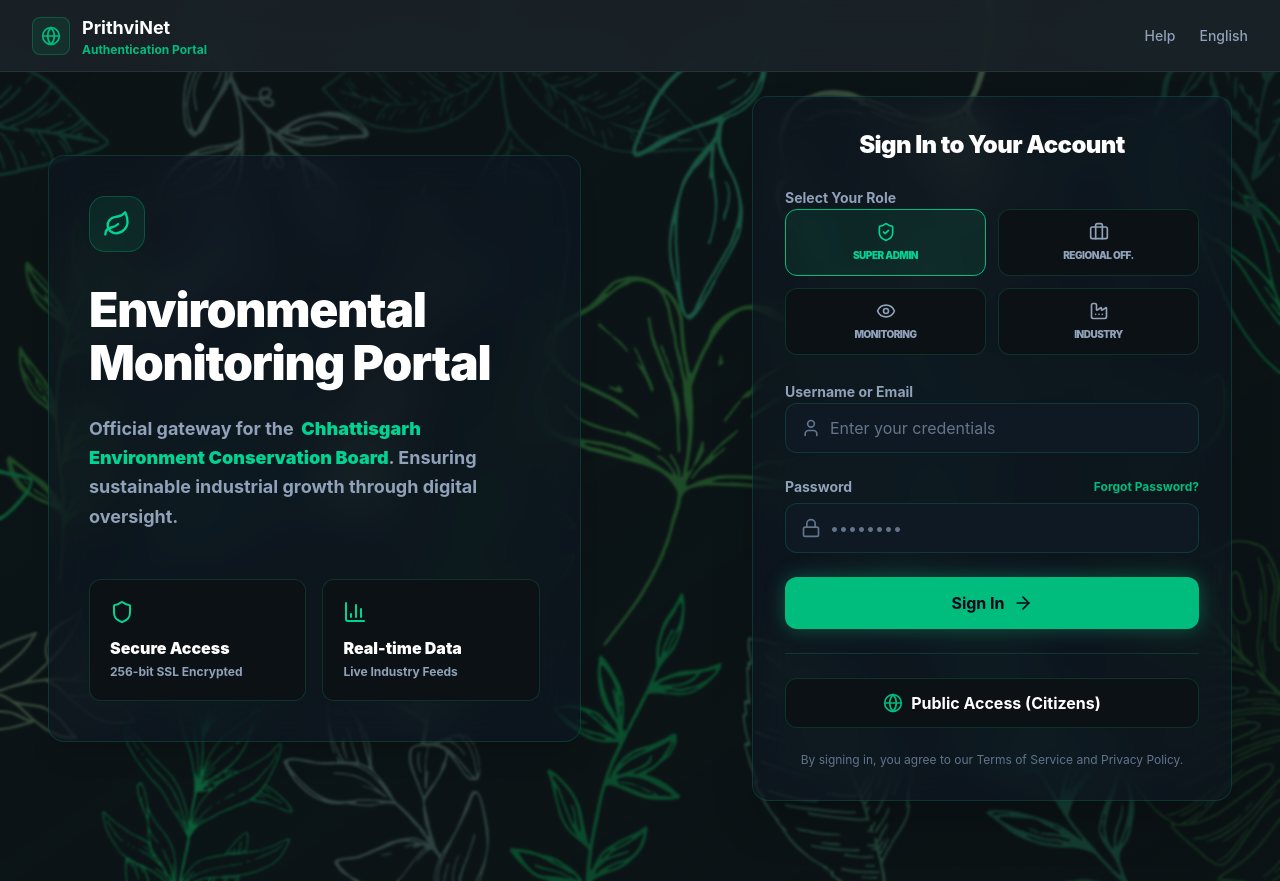
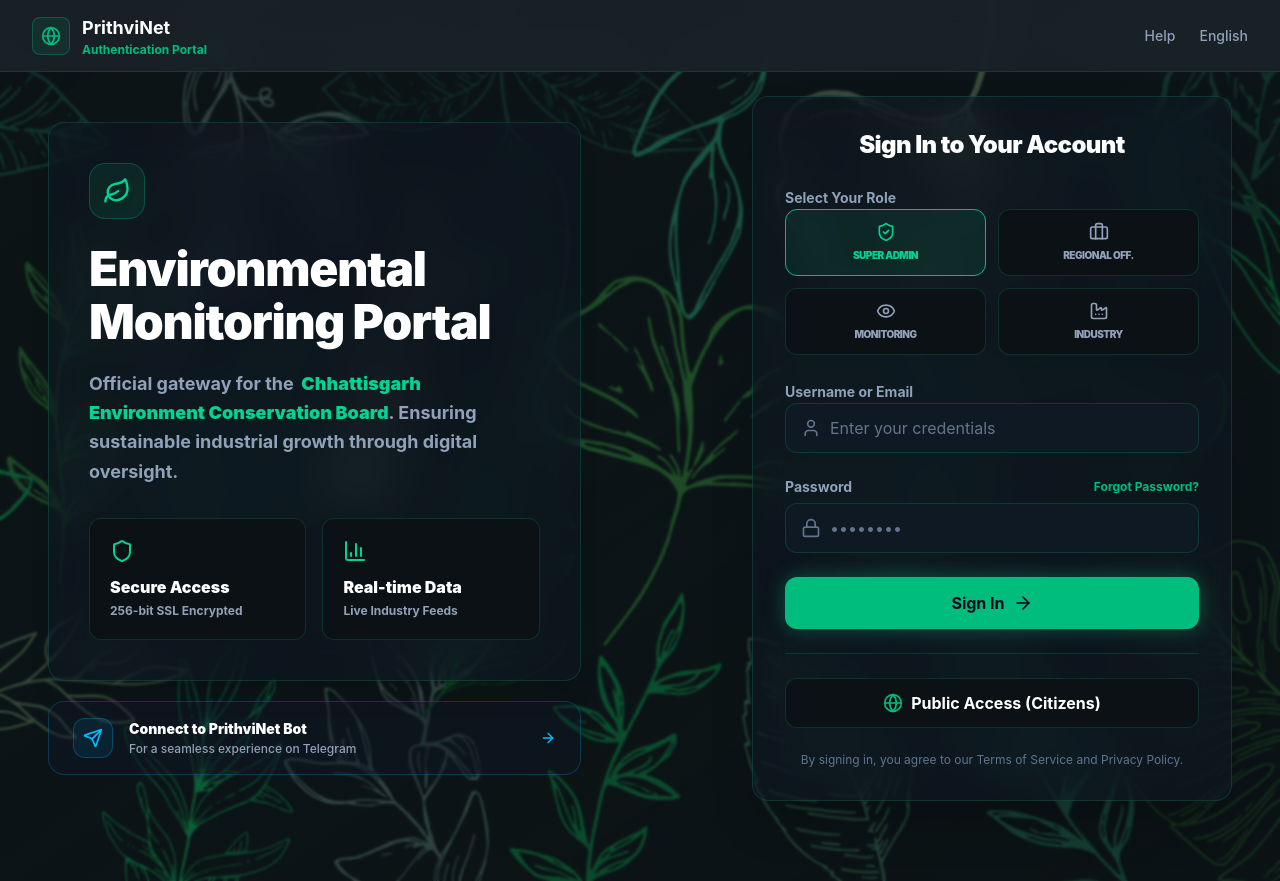
Before and after one commit to Vaibhaviii14/Prithvinet-, a React app in the folder Frontend/: page /login in a window 1280 px wide. Built offline with nearby package versions, Linux system fonts and the light colour scheme; no server answers; the HTML template or start-up script is replaced by a standard one.

Commit message:
Made changes to login- bot

```diff
--- a/Frontend/src/pages/Login.jsx
+++ b/Frontend/src/pages/Login.jsx
@@ -2,7 +2,7 @@
 import { useNavigate } from 'react-router-dom';
 import {
   Shield, BarChart3, User, Lock, ArrowRight,
-  Globe, Leaf, Briefcase, Eye, Factory, ShieldCheck
+  Globe, Leaf, Briefcase, Eye, Factory, ShieldCheck, Send
 } from 'lucide-react';
 import { AuthContext } from '../context/AuthContext';
 import bgDark from "../assets/bg/prithvinet-bg.png";
@@ -68,16 +68,16 @@
 
       <main className="flex-1 flex flex-col lg:flex-row max-w-7xl mx-auto w-full px-6 lg:px-12 pt-32 lg:pt-24 pb-20 items-center justify-between relative z-10">
 
-        <div className="w-full lg:w-[45%] mb-12 lg:mb-0">
+        <div className="w-full lg:w-[45%] mb-12 lg:mb-0 flex flex-col gap-5">
           <div className="backdrop-blur-xl border shadow-xl p-10 rounded-2xl"
                style={{ backgroundColor: 'rgba(15, 23, 42, 0.4)', borderColor: 'rgba(16, 185, 129, 0.2)' }}>
-            <div className="w-14 h-14 bg-emerald-500/10 border border-emerald-500/30 rounded-2xl flex items-center justify-center text-emerald-400 mb-8">
+            <div className="w-14 h-14 bg-emerald-500/10 border border-emerald-500/30 rounded-2xl flex items-center justify-center text-emerald-400 mb-6">
               <Leaf className="w-7 h-7" />
             </div>
-            <h1 className="text-4xl lg:text-5xl font-black leading-[1.1] mb-6 tracking-tight text-white">
+            <h1 className="text-4xl lg:text-5xl font-black leading-[1.1] mb-5 tracking-tight text-white">
               Environmental <br /> Monitoring Portal
             </h1>
-            <p className="text-lg mb-12 max-w-md font-bold leading-relaxed text-slate-400">
+            <p className="text-lg mb-8 max-w-md font-bold leading-relaxed text-slate-400">
               Official gateway for the
               <span className="text-emerald-400 font-black ml-1"> Chhattisgarh Environment Conservation Board</span>.
               Ensuring sustainable industrial growth through digital oversight.
@@ -97,6 +97,24 @@
               </div>
             </div>
           </div>
+
+          {/* Telegram Bot Banner */}
+          <a
+            href="https://t.me/PrithviNet_Alert_Bot"
+            target="_blank"
+            rel="noopener noreferrer"
+            className="group flex items-center gap-4 border rounded-2xl px-6 py-4 transition-all hover:border-sky-400/60 hover:bg-sky-500/5 cursor-pointer"
+            style={{ backgroundColor: 'rgba(15, 23, 42, 0.4)', borderColor: 'rgba(14, 165, 233, 0.25)' }}
+          >
+            <div className="w-10 h-10 rounded-xl bg-sky-500/10 border border-sky-500/30 flex items-center justify-center text-sky-400 shrink-0 group-hover:bg-sky-500/20 transition-all">
+              <Send className="w-5 h-5" />
+            </div>
+            <div className="flex-1 min-w-0">
+              <p className="text-sm font-black text-white">Connect to PrithviNet Bot</p>
+              <p className="text-xs text-slate-400 font-medium mt-0.5">For a seamless experience on Telegram</p>
+            </div>
+            <ArrowRight className="w-4 h-4 text-sky-400 shrink-0 group-hover:translate-x-1 transition-transform" />
+          </a>
         </div>
 
         <div className="w-full lg:w-[45%] max-w-[480px]">
```
